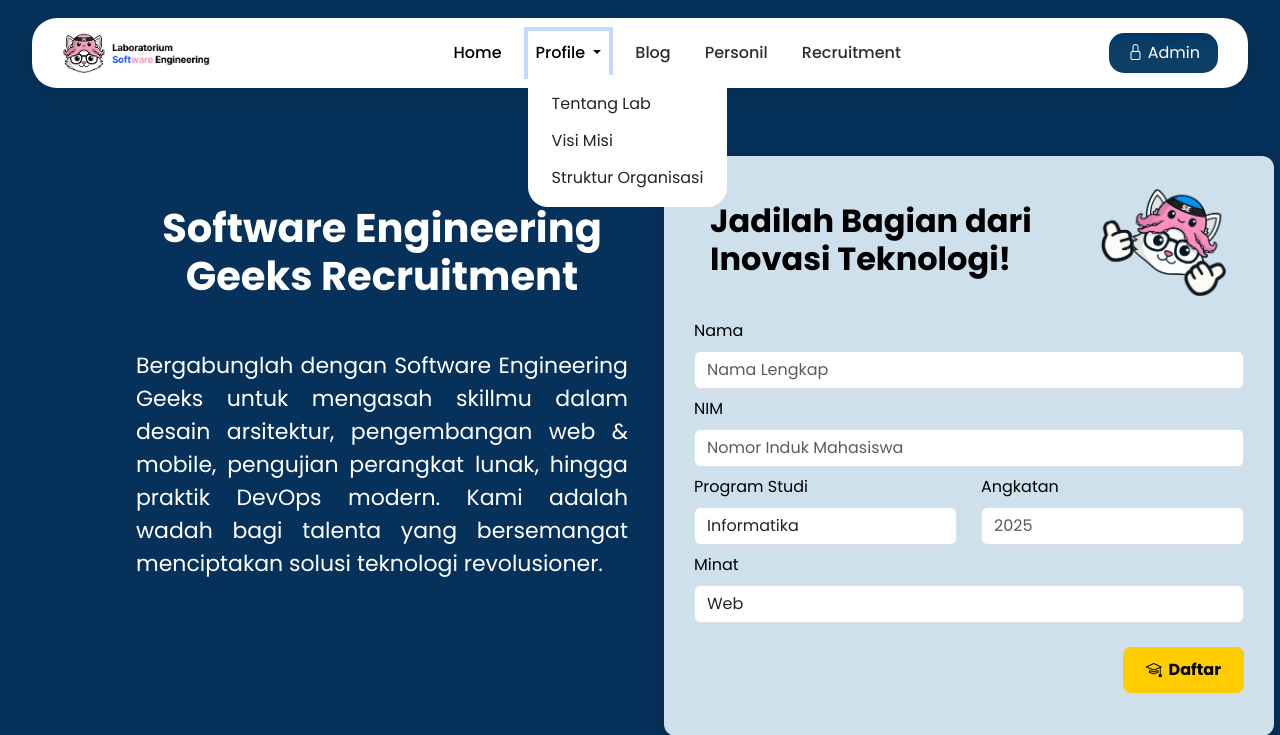
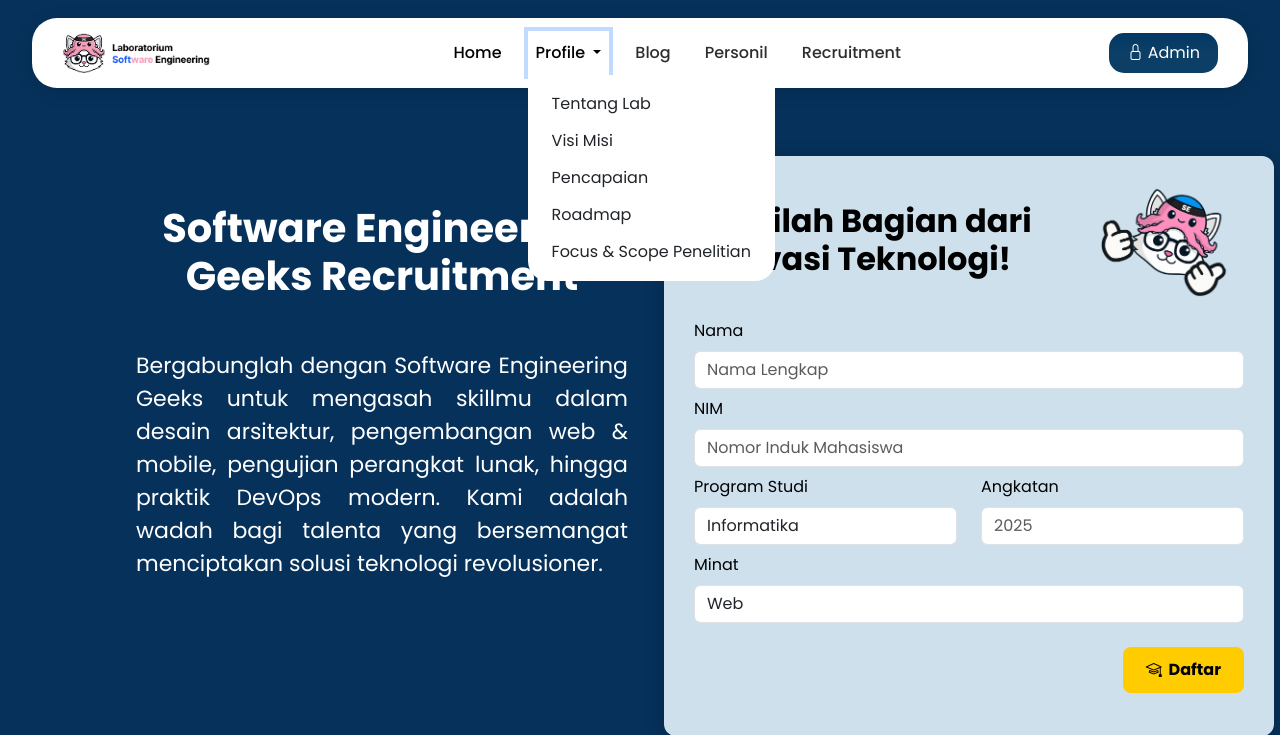
Before and after one commit to Adhityayusuf/PBL_SE, a PHP site: page /Views/recruitment.php in a window 1280 px wide, after a click on "Profile". Shown: the top 735 px of the page. Run offline with PHP 8.4, Linux system fonts and the light colour scheme; some libraries are stand-ins or nearby versions.

Commit message:
Add: Dropdown item profile

```diff
--- a/Views/home.php
+++ b/Views/home.php
@@ -46,7 +46,7 @@ require_once BASE_PATH . 'layout/navbar.php';
 
 <hr class="my-5 opacity-25">
 
-<section class="container py-5">
+<section id="prestasi" class="container py-5">
     <div class="row align-items-center justify-content-center">
 
         <div class="col-md-6 order-md-2">
--- a/Views/layout/navbar.php
+++ b/Views/layout/navbar.php
@@ -24,7 +24,9 @@
                     <ul class="dropdown-menu">
                         <li><a class="dropdown-item" href="/index.php?action=home#tentang-lab">Tentang Lab</a></li>
                         <li><a class="dropdown-item" href="/index.php?action=visiMisi">Visi Misi</a></li>
-                        <li><a class="dropdown-item" href="#">Struktur Organisasi</a></li>
+                        <li><a class="dropdown-item" href="/index.php?action=home#prestasi">Pencapaian</a></li>
+                        <li><a class="dropdown-item" href="/index.php?action=home#roadmap-section">Roadmap</a></li>
+                        <li><a class="dropdown-item" href="/index.php?action=home#focus-scope-section">Focus & Scope Penelitian</a></li>
                     </ul>
                 </li>
 
```
